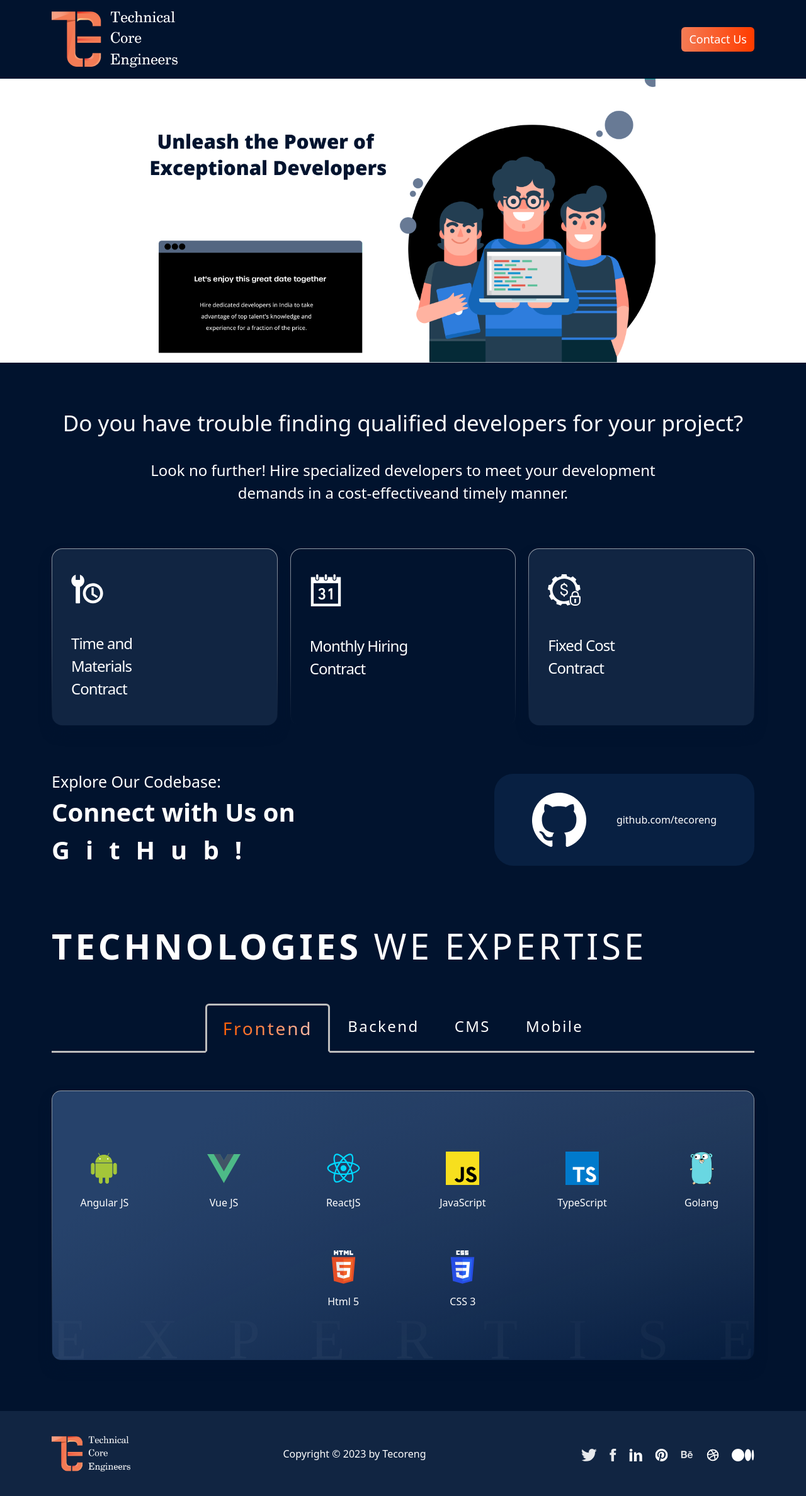
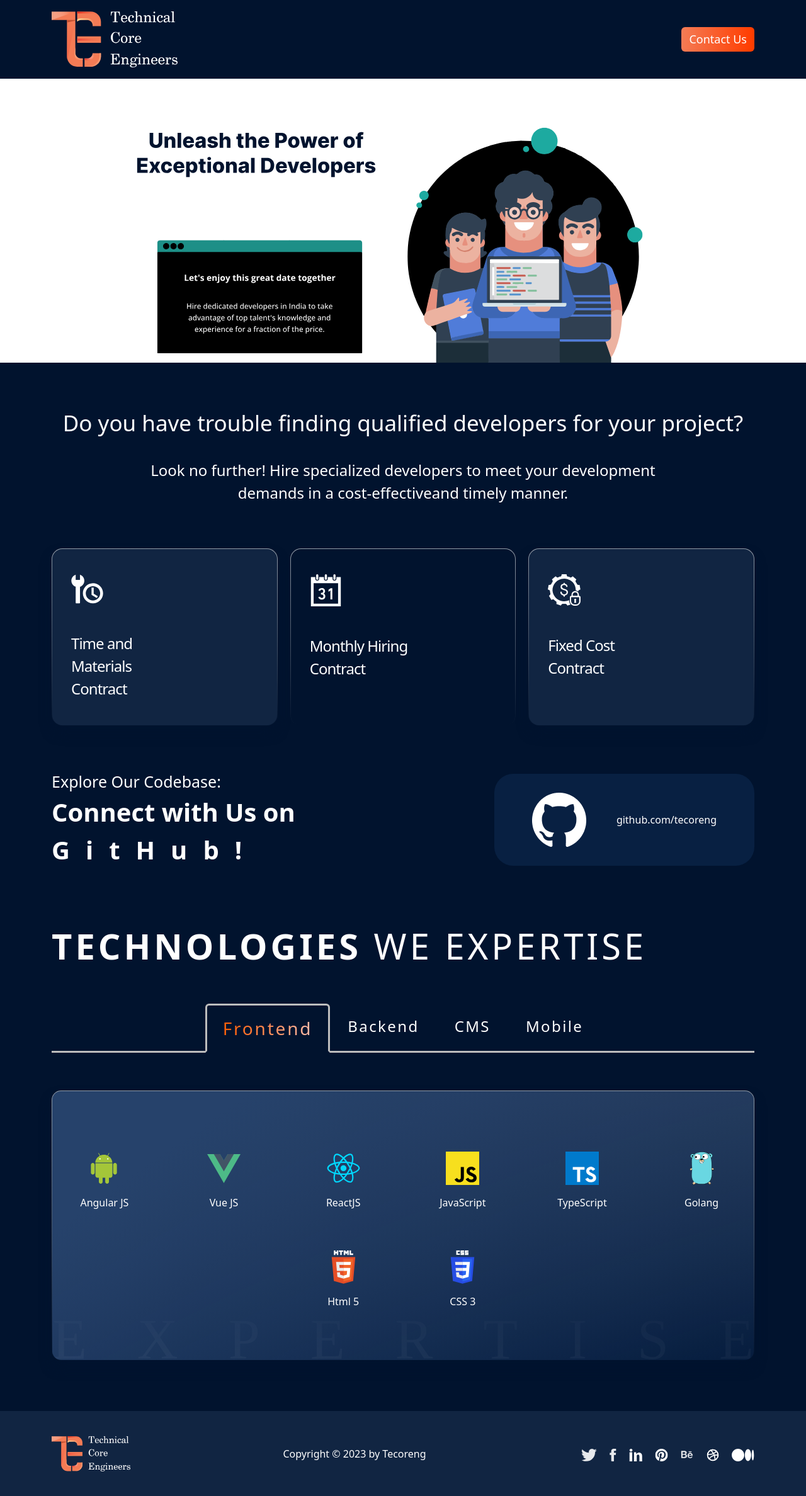
Before and after one commit to tecoreng/tecoreng.github.io, a plain HTML site: page index.html in a window 1280 px wide. Shown: the whole page at 63% size. Drawn offline with nearby package versions, Linux system fonts and the light colour scheme.

Commit message:
update images

```diff
--- a/index.html
+++ b/index.html
@@ -19,9 +19,9 @@
     <header>
         <div class="container">
             <nav class="navbar">
-                <a href="/">
+                <a href="https://tecoreng.com/" target="_blank">
                     <div class="logo">
-                        <img loading="lazy" src="./asset/logo.png" alt="Tecoreng" />
+                        <img loading="lazy" src="./asset/logo.svg" alt="Tecoreng" />
                     </div>
                 </a>
                 <a href="https://tecoreng.com/contact-us/" target="_blank">
@@ -491,9 +491,9 @@
     <footer>
         <div class="container">
             <div class="copyrights d-flex justify-content-between align-items-center">
-                <a href="/">
+                <a href="https://tecoreng.com/" target="_blank">
                     <div class="footerLogo d-none d-md-flex">
-                        <img loading="lazy" src="./asset/logo.png" alt="Tecoreng" />
+                        <img loading="lazy" src="./asset/logo.svg" alt="Tecoreng" />
                     </div>
                 </a>
                 <div>Copyright © 2023 by Tecoreng</div>
--- a/style.css
+++ b/style.css
@@ -40,7 +40,7 @@ header {
 }
 
 .homeBanner {
-  background: url(./asset/homeBanner.png) #ffffff no-repeat;
+  background: url(./asset/homeBanner.svg) #ffffff no-repeat;
   background-size: contain;
   background-position: center;
   width: 100%;
```
Also changed, not shown: asset/homeBanner.svg (added), asset/logo.svg (added), 1 other file.
